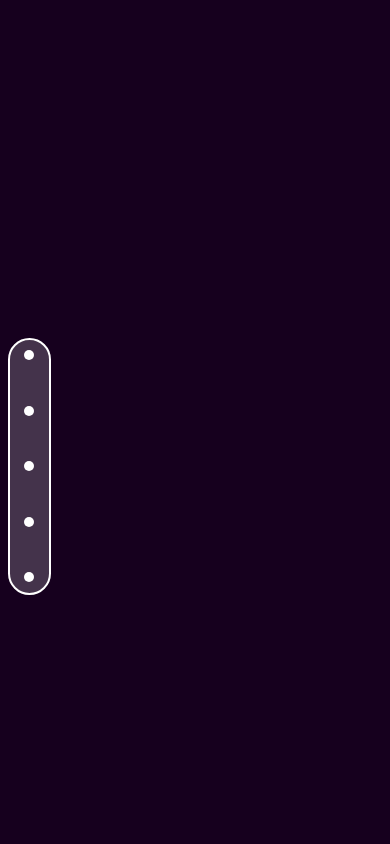
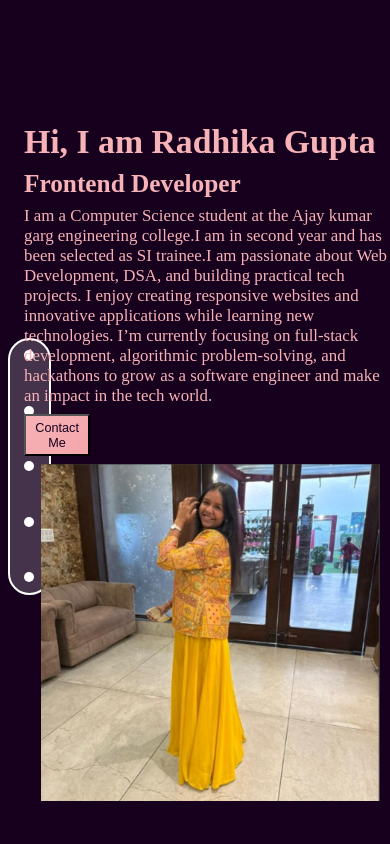
Before and after one commit to Radhikagupta25/SI-portfolio-website, a plain HTML site: page index.html in a window 390 px wide. Shown: the top 844 px of the page. Drawn offline with Linux system fonts and the light colour scheme.

Commit message:
add home section

```diff
--- a/index.html
+++ b/index.html
@@ -41,6 +41,25 @@
             </a>
         </button>
     </div>
+    <div id="home" class="sections">
+        <div class="homeText">
+            <h1>Hi, I am Radhika Gupta</h1>
+            <h3>Frontend Developer</h3>
+            <p>I am a Computer Science student at the Ajay kumar garg engineering college.I am in second year and has
+                been selected as SI trainee.I am passionate about Web Development, DSA, and building practical tech
+                projects. I enjoy creating responsive websites and innovative applications while learning new
+                technologies. I’m currently focusing on full-stack development, algorithmic problem-solving, and
+                hackathons to grow as a software engineer and make an impact in the tech world.</p>
+            <button><a href="#contact">Contact Me</a></button>
+        </div>
+        <div class="homeImg">
+            <img src="assets/Screenshot 2025-09-17 035805.png" alt="Radhika-img">
+        </div>
+    </div>
+    <div id="skills" class="sections"></div>
+    <div id="about" class="sections"></div>
+    <div id="projects" class="sections"></div>
+    <div id="contact" class="sections"></div>
 </body>
 
 </html>
--- a/style.css
+++ b/style.css
@@ -79,18 +79,110 @@
         visibility: visible;
     }
 
+    .sections {
+        height: 100vh;
+        max-width: 100vw;
+    }
+
+    #home {
+        color: #F7B2B7;
+        display: flex;
+        align-items: center;
+        justify-content: center;
+        margin: 5vh 10vw;
+        gap: 2vw;
+    }
+
+    .homeText {
+        display: flex;
+        justify-content: center;
+        flex-direction: column;
+        gap: 2vw;
+    }
+
+    #home h1 {
+        width: 22ch;
+        white-space: nowrap;
+        overflow: hidden;
+        border-right: 2px solid;
+        animation: typing 4s steps(22) forwards;
+        font-size: 5vh;
+    }
+
+    .homeText h3 {
+        font-size: 3vh;
+    }
+
+    .homeText p {
+        font-size: larger;
+    }
+
+    .homeText button {
+        cursor: pointer;
+        width: 10vw;
+        height: 5vh;
+        background: linear-gradient(135deg, #F7B2B7, #F3A6AB);
+    }
+
+    .homeText a {
+        text-decoration: none;
+        font-size: 2vh;
+        color: #16001E;
+    }
+
+    .homeText button:hover {
+        border: 2px solid white;
+    }
+
+    #home img {
+        width: 40vw;
+    }
+
+    #skills {
+        background-color: #F7B2B7;
+    }
+
+    #about {}
+
+    #projects {
+        background-color: #F7B2B7;
+    }
+
+    #contact {}
+
     @media (max-width: 1200px) {
         .nav {
-            width: 7vw;
+            width: 5vw;
             height: 30vh;
         }
 
         .nav button:hover {
             border: none;
         }
+
+        .dot {
+            width: 8px;
+            height: 8px;
+        }
+
+        #home h1 {
+            font-size: 4vh;
+        }
+
+        #home h3 {
+            font-size: 3vh;
+        }
+
+        #home p {
+            font-size: 2vh;
+        }
+
+        #home a {
+            font-size: 1.5vh;
+        }
     }
 
-    @media (max-width: 600px) {
+    @media (max-width: 700px) {
         .nav {
             width: 10vw;
             height: 30vh;
@@ -106,4 +198,30 @@
             width: 10px;
             height: 10px;
         }
+
+        #home{
+            flex-direction: column;
+            position: relative;
+            left: 4vw;
+        }
+
+        #home img{
+            height: 40vh;
+            width: auto;
+        }
+
+        #home button{
+            height: 5vh;
+            width: 17vw;
+        }
     }
+
+    @keyframes typing {
+        from {
+            width: 0;
+        }
+
+        to {
+            width: 22ch;
+        }
+    }
```
Also changed, not shown: assets/Screenshot 2025-09-17 035805.png (added).
